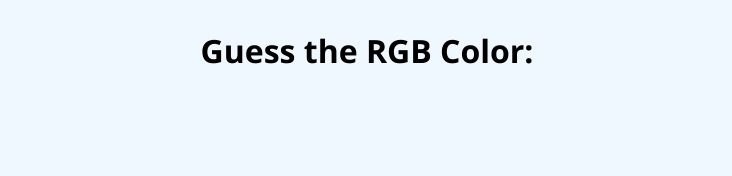
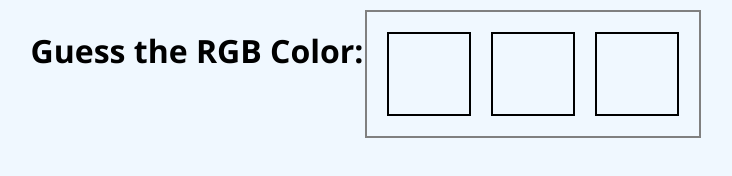
Before and after one commit to MaxGranberg/TheColorGame, a website built with Vite: page src/index.html in a window 1280 px wide. Shown: the whole page, without its empty margins (273-1005 px from the left). Built offline with nearby package versions, Linux system fonts and the light colour scheme; what randomly-generate would draw is missing.

Commit message:
View answer options

```diff
--- a/src/controller/GameController.js
+++ b/src/controller/GameController.js
@@ -5,6 +5,7 @@ import RandomColor from '../model/RandomColor.js'
  *
  */
 export default class GameController {
+  rgbStringToGuess
   /**
    * Initializes a new instance of the GameController class.
    *
@@ -22,9 +23,11 @@ export default class GameController {
    * Start the game by showing rgb string to guess.
    */
   startGame () {
-    const rgbStringToGuess = this.randomColorModel.rgbString
-    this.gameView.displayRgbString(rgbStringToGuess)
-    // TODO: set up color options here, or atleast call the function that does it.
+    this.rgbStringToGuess = this.randomColorModel.getRgbString()
+    this.gameView.displayRgbString(this.rgbStringToGuess)
+
+    const answerOptions = this.randomColorModel.getAnswerOptions()
+    this.gameView.updateAnswerOptionColors(answerOptions)
   }
 
   /**
@@ -34,7 +37,7 @@ export default class GameController {
    */
   handleClickOnOptions (event) {
     const userChoice = event.target.style.backgroundColor
-    if (userChoice === this.randomColorModel.rgbString) {
+    if (userChoice.replace(/\s/g, '') === this.rgbStringToGuess) { // TODO: Probably fix module so it adds whitespaces to the rgb strings!
       this.gameView.showSuccessFeedback()
       // TODO: handle correct guess, proceed to next round.
     } else {
--- a/src/css/styles.css
+++ b/src/css/styles.css
@@ -11,3 +11,20 @@ body {
 	justify-content: center;
 	height: 100%;
 }
+
+.container {
+	border: 2px solid grey;
+	display:flex;
+	flex-direction: row;
+	justify-content: center;
+	padding: 10px;
+	height: min-content;
+	margin: 2px;
+}
+
+.option {
+	border: 2px solid black;
+	height: 80px;
+	width: 80px;
+	margin: 10px;
+}
--- a/src/model/RandomColor.js
+++ b/src/model/RandomColor.js
@@ -4,12 +4,34 @@ import { ColorGenerator } from 'randomly-generate'
  * Represents a randomly generated color in RGB format.
  */
 class RandomColor {
+  rgbStringOfColor
   /**
-   * Initializes a new instance of RandomColor class and sets a random RGB value.
+   * Initializes a new instance of RandomColor class and generates a random rgb color string.
    */
   constructor () {
     this.colorGenerator = new ColorGenerator()
-    this.rgbString = this.colorGenerator.generateRandomRGBColor()
+    this.rgbStringOfColor = this.colorGenerator.generateRandomRGBColor()
+  }
+
+  /**
+   * Get the rgb string of the color generated.
+   *
+   * @returns {string} - the rgb string of the color.
+   */
+  getRgbString () {
+    return this.rgbStringOfColor
+  }
+
+  /**
+   * Get the answer options for the game, maybe move this to controller?
+   *
+   * @returns {Array} - An array of rgb strings.
+   */
+  getAnswerOptions () {
+    const answerOption1 = this.colorGenerator.generateRandomRGBColor()
+    const answerOption2 = this.colorGenerator.generateRandomRGBColor()
+    const answerOption3 = this.getRgbString()
+    return [answerOption1, answerOption2, answerOption3]
   }
 }
 
```
